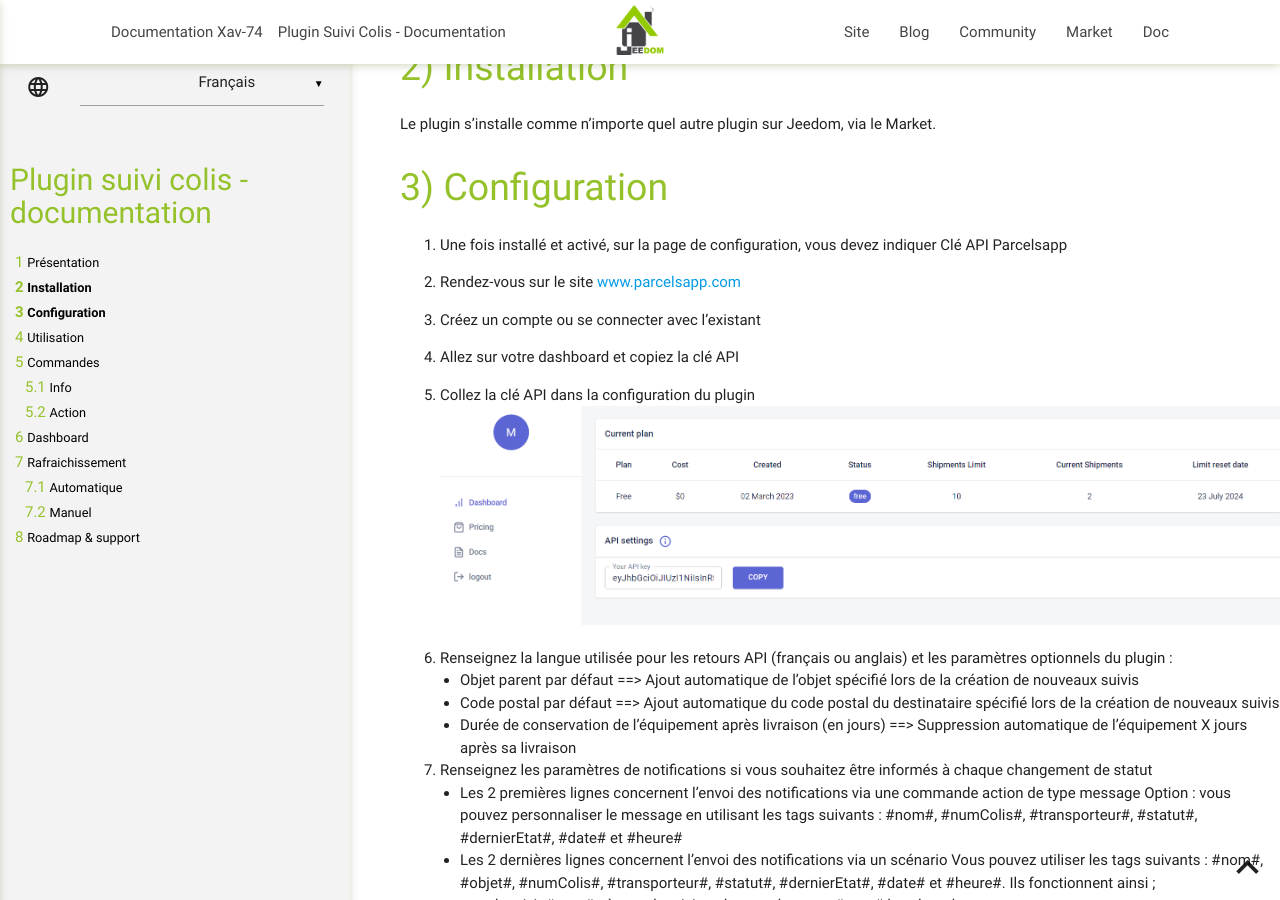
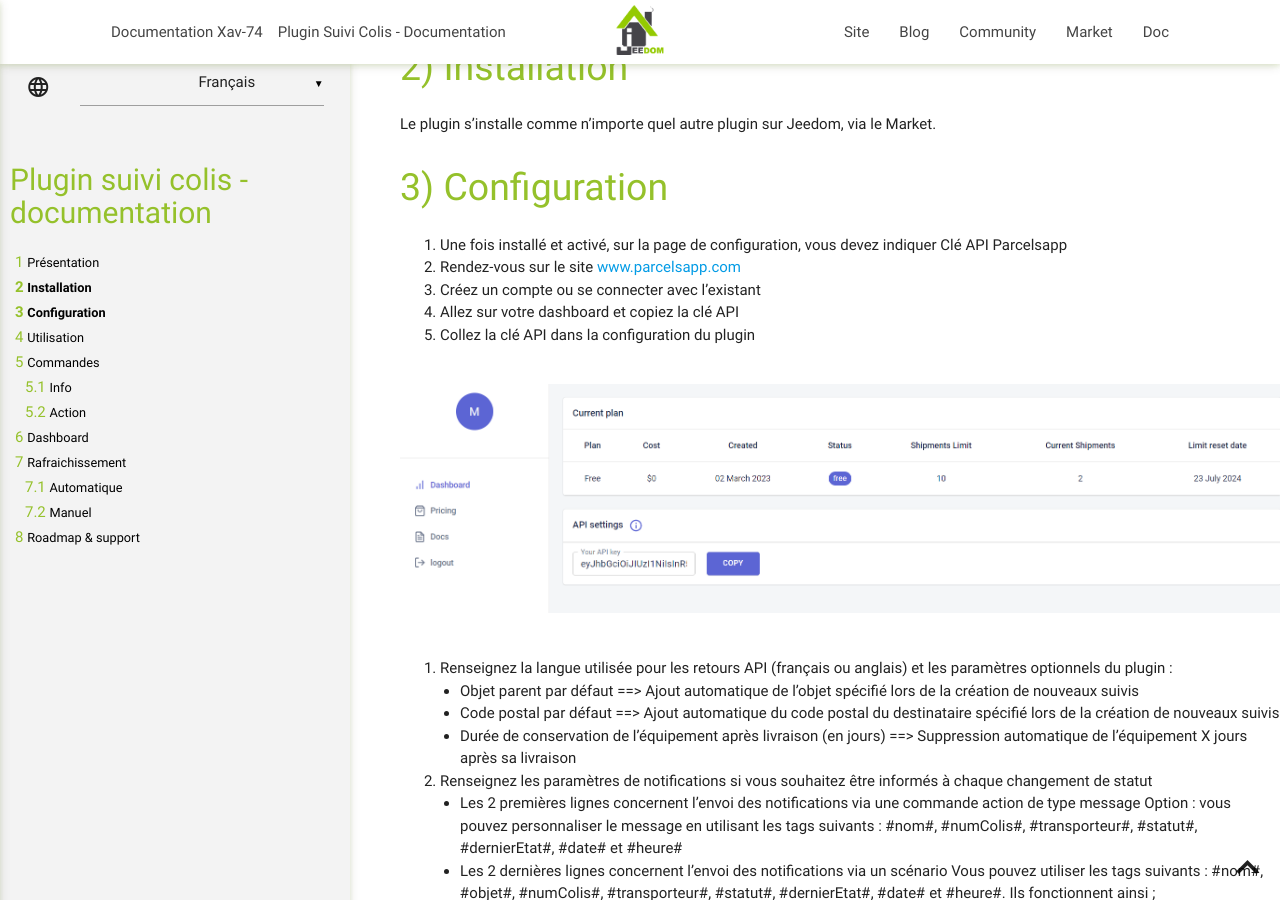
Before and after one commit to Xav-74/Documentation, a Jekyll site: the page built from parcelTracking/fr_FR/index.md, in a window 1280 px wide and 900 px high, scrolled down 339 px. Built offline with Jekyll 4.4.1, drawn with Linux system fonts in a browser that asks for light colours.

Commit message:
Update index.md

```diff
--- a/parcelTracking/fr_FR/index.md
+++ b/parcelTracking/fr_FR/index.md
@@ -24,34 +24,28 @@
 # Configuration
 
 1. Une fois installé et activé, sur la page de configuration, vous devez indiquer Clé API Parcelsapp
+2. Rendez-vous sur le site [www.parcelsapp.com](https://parcelsapp.com/dashboard/#/login)
+3. Créez un compte ou se connecter avec l'existant
+4. Allez sur votre dashboard et copiez la clé API
+5. Collez la clé API dans la configuration du plugin
 
-2. Rendez-vous sur le site [www.parcelsapp.com](https://parcelsapp.com/dashboard/#/login)
-
-3. Créez un compte ou se connecter avec l'existant
-
-4. Allez sur votre dashboard et copiez la clé API
-
-5. Collez la clé API dans la configuration du plugin
-<br/>![Dashboard parcelsapp](../images/dashboard_parcelsapp.png)<br/>
+<br/>![Dashboard parcelsapp](../images/dashboard_parcelsapp.png)<br/><br/>
 
 6. Renseignez la langue utilisée pour les retours API (français ou anglais) et les paramètres optionnels du plugin :
  - Objet parent par défaut ==> Ajout automatique de l'objet spécifié lors de la création de nouveaux suivis
  - Code postal par défaut ==> Ajout automatique du code postal du destinataire spécifié lors de la création de nouveaux suivis
  - Durée de conservation de l'équipement après livraison (en jours) ==> Suppression automatique de l'équipement X jours après sa livraison
-
 7. Renseignez les paramètres de notifications si vous souhaitez être informés à chaque changement de statut
  - Les 2 premières lignes concernent l'envoi des notifications via une commande action de type message
    Option : vous pouvez personnaliser le message en utilisant les tags suivants : #nom#, #numColis#, #transporteur#, #statut#, #dernierEtat#, #date# et #heure#
  - Les 2 dernières lignes concernent l'envoi des notifications via un scénario
    Vous pouvez utiliser les tags suivants : #nom#, #objet#, #numColis#, #transporteur#, #statut#, #dernierEtat#, #date# et #heure#.
    Ils fonctionnent ainsi ; nomdusuivi=#nom# où nomdusuivi est le nom du tag et #nom# la valeur du tag
-
 8. Renseignez les paramètres du widget
   3 choix possibles :
   - Aucun widget (vous recevrez uniquement les notifications)
   - Un widget par colis
   - Un widget unique pour l'ensemble des colis
-
 9. Sauvegardez
 
 <br/>![Config parcelTracking](../images/config_parcelTracking.png)<br/>
```
